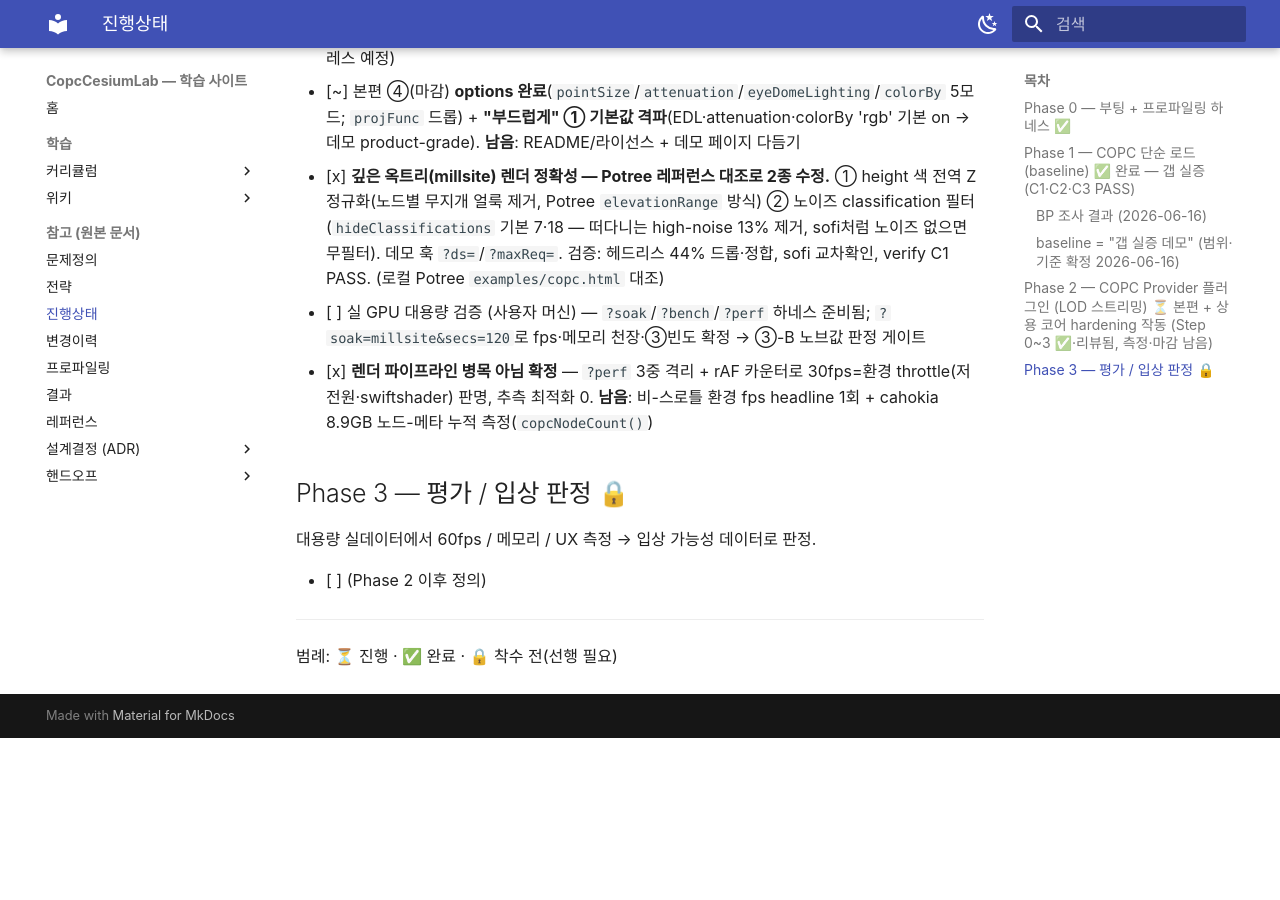
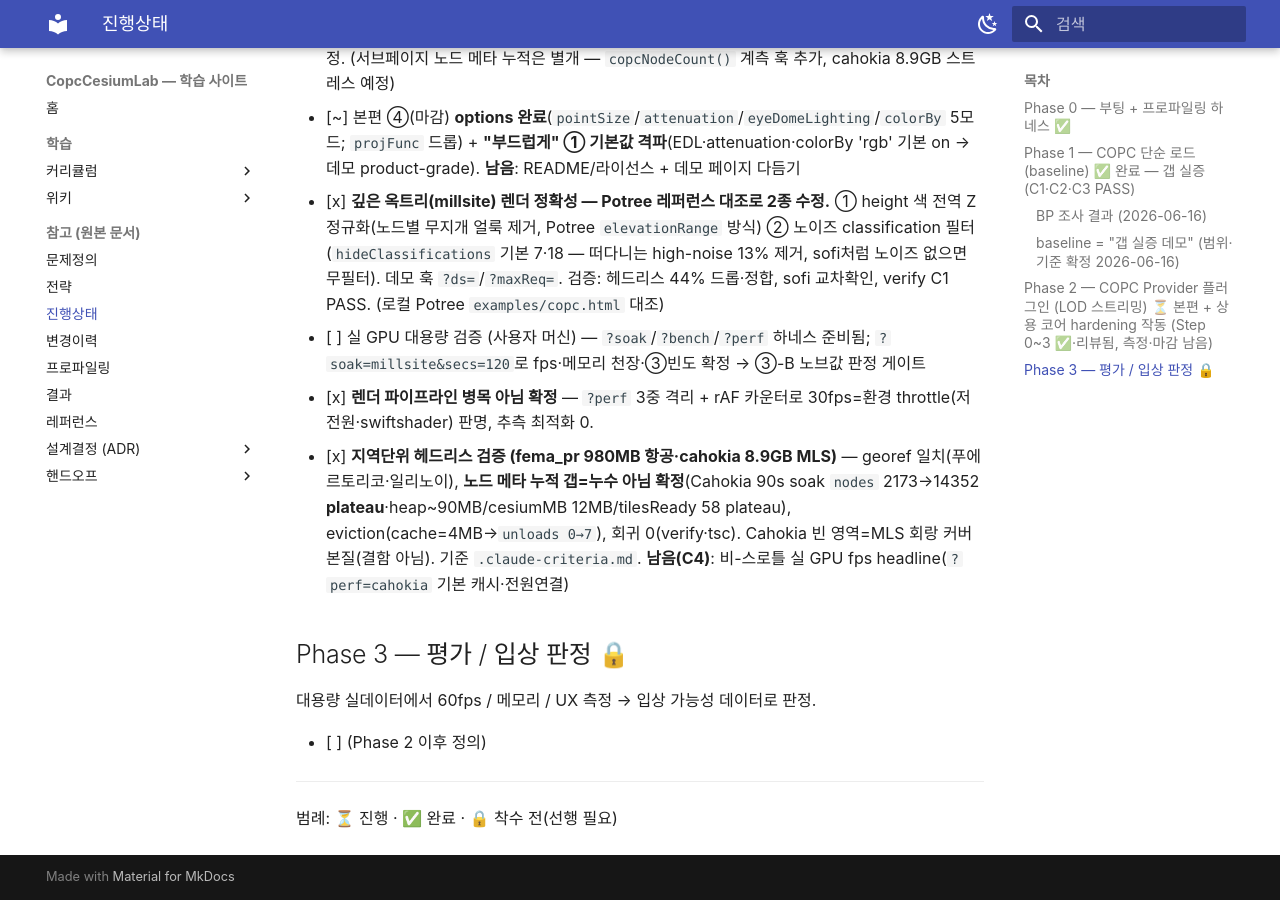
Before and after one commit to thissak/copc-cesium, an MkDocs documentation site: the page built from docs/PROGRESS.md, in a window 1280 px wide and 900 px high, scrolled down 3010 px. Built offline with MkDocs 1.6.1 and Material for MkDocs 9.7.7, drawn with Linux system fonts in a browser that asks for light colours; before the commit the page ends 3748 px from its top, so only the background shows below that; some of the changed text lies outside the part shown.

Commit message:
docs: 프로젝트 방향 문서(DIRECTION) — copc-cesium 범용 플러그인·대상급 로드맵
- DIRECTION.md 신규: 목표·북극성·제품정의·입상논리(AI시대 차별 = 깊이×채택성×고통×OSS완성도)·
  Gaia3D 위치(심사위원+고통의 증거, 맞춤 아님)·심사기준·스코어카드·로드맵·가드레일·작업큐
- 패키지명 `copc-cesium` / `CopcTileset.fromUrl` 정체성 고정
- 로드맵 T1 = "외부 심사위원이 새 환경에서 실행 가능"(npm 배포·재현 데모·CI 한 곳으로 재정렬)
- PROGRESS 헤더에 DIRECTION·STRATEGY 링크

Co-Authored-By: Claude Opus 4.8 (1M context) <noreply@anthropic.com>

```diff
--- a/docs/PROGRESS.md
+++ b/docs/PROGRESS.md
@@ -1,6 +1,7 @@
 # PROGRESS — CopcCesiumLab
 
 > 페이즈 체크리스트. 상태가 바뀌면 한 줄씩 갱신.
+> 방향·입상 로드맵: [DIRECTION](DIRECTION.md) · 성능 경쟁지형: [STRATEGY](STRATEGY.md)
 
 ## Phase 0 — 부팅 + 프로파일링 하네스 ✅
 환경이 돌고, 디버깅 도구가 보인다는 것 자체를 증명.
@@ -60,7 +61,8 @@
 - [~] 본편 ④(마감) **options 완료**(`pointSize`/`attenuation`/`eyeDomeLighting`/`colorBy` 5모드; `projFunc` 드롭) + **"부드럽게" ① 기본값 격파**(EDL·attenuation·colorBy 'rgb' 기본 on → 데모 product-grade). **남음**: README/라이선스 + 데모 페이지 다듬기
 - [x] **깊은 옥트리(millsite) 렌더 정확성 — Potree 레퍼런스 대조로 2종 수정.** ① height 색 전역 Z 정규화(노드별 무지개 얼룩 제거, Potree `elevationRange` 방식) ② 노이즈 classification 필터(`hideClassifications` 기본 7·18 — 떠다니는 high-noise 13% 제거, sofi처럼 노이즈 없으면 무필터). 데모 훅 `?ds=`/`?maxReq=`. 검증: 헤드리스 44% 드롭·정합, sofi 교차확인, verify C1 PASS. (로컬 Potree `examples/copc.html` 대조)
 - [ ] 실 GPU 대용량 검증 (사용자 머신) — `?soak`/`?bench`/`?perf` 하네스 준비됨; `?soak=millsite&secs=120`로 fps·메모리 천장·③빈도 확정 → ③-B 노브값 판정 게이트
-  - [x] **렌더 파이프라인 병목 아님 확정** — `?perf` 3중 격리 + rAF 카운터로 30fps=환경 throttle(저전원·swiftshader) 판명, 추측 최적화 0. **남음**: 비-스로틀 환경 fps headline 1회 + cahokia 8.9GB 노드-메타 누적 측정(`copcNodeCount()`)
+  - [x] **렌더 파이프라인 병목 아님 확정** — `?perf` 3중 격리 + rAF 카운터로 30fps=환경 throttle(저전원·swiftshader) 판명, 추측 최적화 0.
+  - [x] **지역단위 헤드리스 검증 (fema_pr 980MB 항공·cahokia 8.9GB MLS)** — georef 일치(푸에르토리코·일리노이), **노드 메타 누적 갭=누수 아님 확정**(Cahokia 90s soak `nodes` 2173→14352 **plateau**·heap~90MB/cesiumMB 12MB/tilesReady 58 plateau), eviction(cache=4MB→`unloads 0→7`), 회귀 0(verify·tsc). Cahokia 빈 영역=MLS 회랑 커버 본질(결함 아님). 기준 `.claude-criteria.md`. **남음(C4)**: 비-스로틀 실 GPU fps headline(`?perf=cahokia` 기본 캐시·전원연결)
 
 ## Phase 3 — 평가 / 입상 판정 🔒
 대용량 실데이터에서 60fps / 메모리 / UX 측정 → 입상 가능성 데이터로 판정.
```
